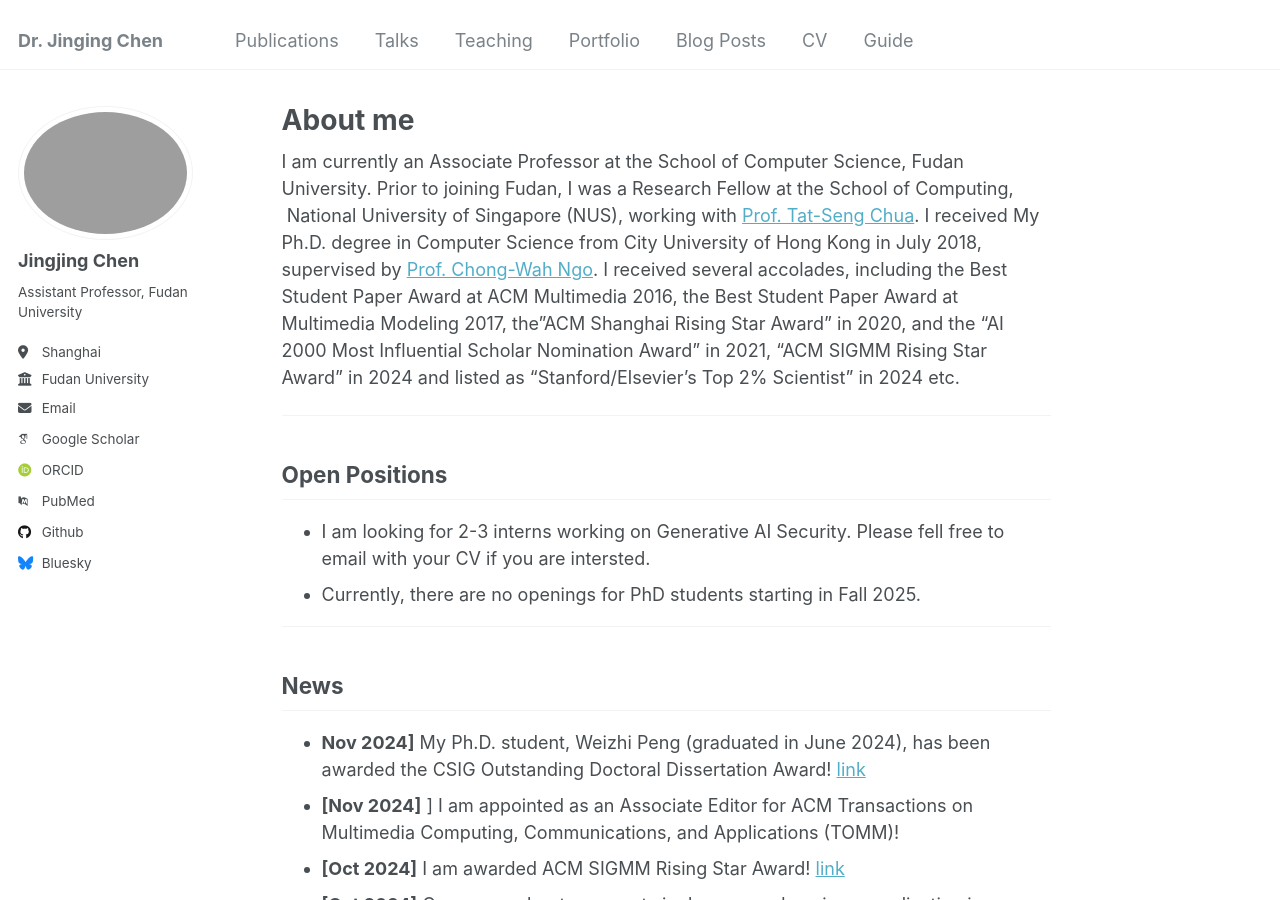
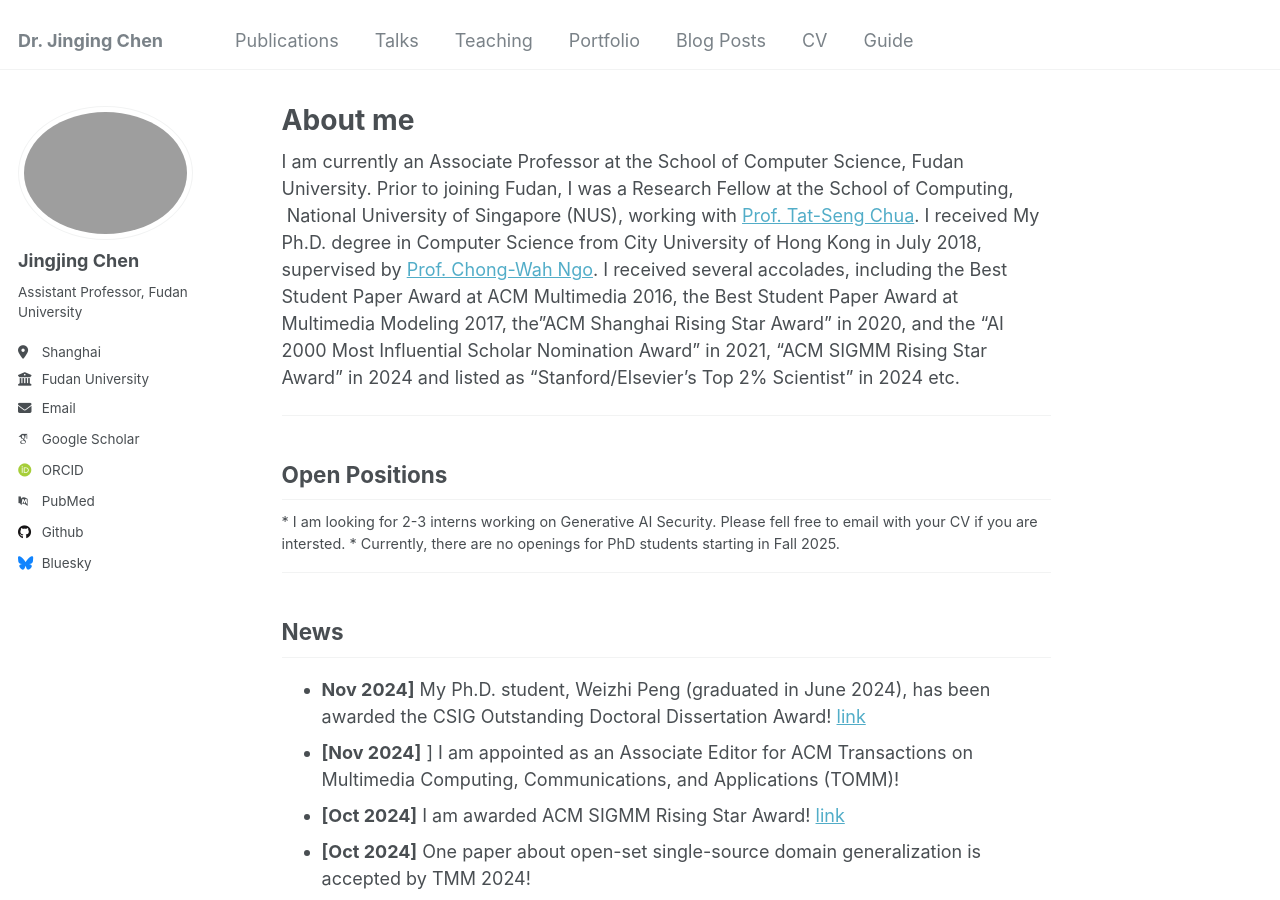
Before and after one commit to jingjing1/homepage, a Jekyll site: the page built from _pages/about.md, in a window 1280 px wide and 900 px high. Built offline with Jekyll 4.4.1, drawn with Linux system fonts in a browser that asks for light colours; some web fonts are replaced.

Commit message:
Update about.md

```diff
--- a/_pages/about.md
+++ b/_pages/about.md
@@ -14,10 +14,10 @@ I am currently an Associate Professor at the School of Computer Science, Fudan U
 
 
 ## Open Positions
-
+<div style="font-size: 0.8em;">
 * I am looking for 2-3 interns working on Generative AI Security. Please fell free to email with your CV if you are intersted.
 * Currently, there are no openings for PhD students starting in Fall 2025.
-
+</div>
 
 ------
 
```
